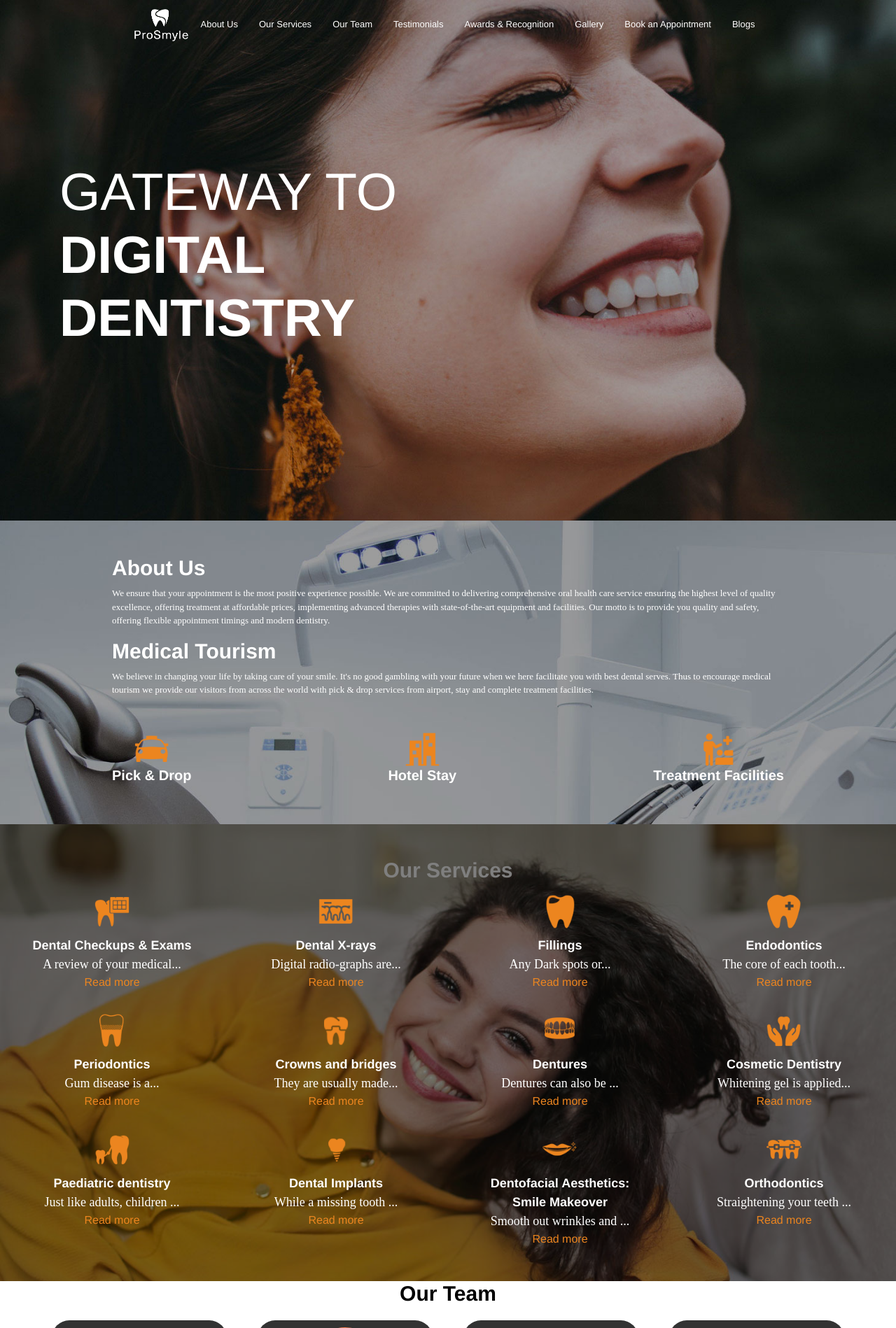
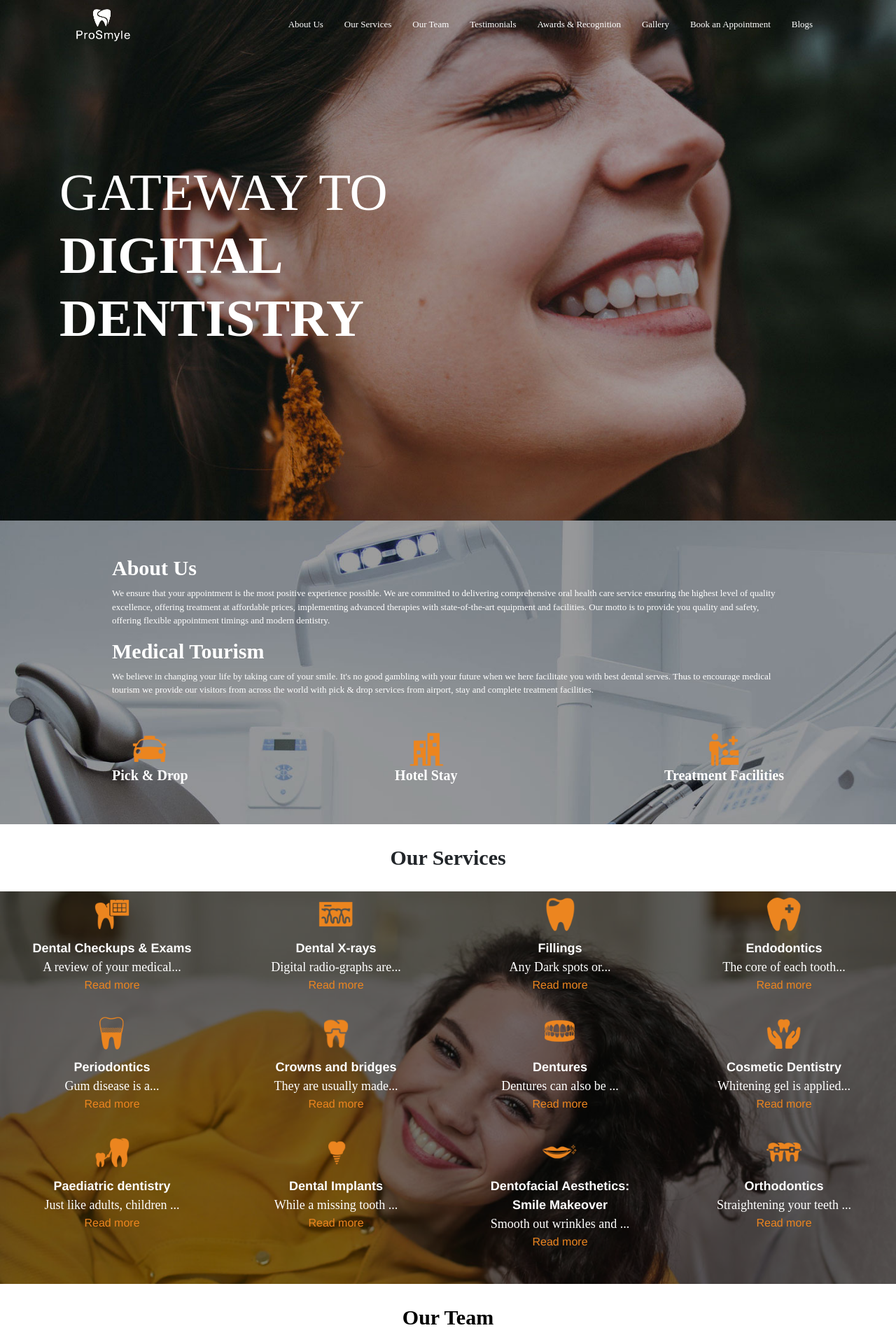
Before and after one commit to jha45507/prosmile, a PHP site: page / in a window 1280 px wide. Shown: the top 1898 px of the page at 70% size. Run offline with PHP 8.4, Linux system fonts and the light colour scheme; some libraries are stand-ins or nearby versions; some web fonts are replaced.

Commit message:
commit -code

```diff
--- a/css/index.css
+++ b/css/index.css
@@ -35,7 +43,7 @@ html {
     width: 100%;
     height: auto;
     display: flex;
-    justify-content: center;
+    justify-content: space-around;
     align-items: center;
     padding: 10px 0px;
     position: fixed;
@@ -65,6 +73,7 @@ html {
     color: white;
     font-size: small;
     margin: 0%;
+    font-family: GeosansLight;
 }
 
 .navbar_unorder_list li {
@@ -74,6 +83,7 @@ html {
 .navbar_unorder_list a {
     text-decoration: none;
     color: white;
+    font-family: GeosansLight;
 }
 
 .navbar_unorder_list a:hover {
@@ -118,12 +130,14 @@ html {
     font-weight: 100;
     font-size: 75px;
     width: 50%;
+    font-family: GeosansLight;
 }
 
 .banner_heading_span {
     color: white;
     font-weight: 600;
     font-size: 75px;
+    font-family: GeosansLight;
 }
 
 .testimonials {
@@ -473,6 +497,7 @@ p {
     font-size: 30px;
     color: black;
     font-weight: bold;
+    font-family: GeosansLight;
 }
 
 .treatment_team {
@@ -496,8 +521,15 @@ p {
     margin: 10px;
 }
 
+.services_heading{
+    text-align: center;
+    margin: 30px 0px;
+    font-size: 30px;
+    font-family: GeosansLight;
+}
+
 .our_team_card_div:hover {
-    box-shadow: 0px 15px 20px #646464;
+    box-shadow: 0px 10px 20px #646464;
 }
 
 .our_team_img_div {
@@ -634,10 +669,12 @@ p {
     color: white;
     text-align: left;
     font-size: 30px;
+    font-family: GeosansLight;
 }
 
 .about_div p {
     font-size: small;
+    font-family: GeosansLight;
 }
 
 .about_img_parent_div {
@@ -651,6 +688,7 @@ p {
 .about_img_parent_div h2 {
     color: white;
     font-size: 20px;
+    font-family: GeosansLight;
 }
 
 .img_and_content_facilities{
--- a/index.html
+++ b/index.html
@@ -114,9 +114,9 @@
                     </div>
                 </div>
             </div>
+            <h2 class="services_heading">Our Services</h2>
             <section id="services" class="services text-center overlay-white ">
                 <div class="back-img">
-                    <h2 class="title font-light white pt-5">Our Services</h2>
                     <div class="container-fluid">
                         <div class="row align-items-top  pt-md-2 pb-md-3">
                             <div class="col-12 col-sm-3">
@@ -962,17 +962,11 @@
                         <div class="footer_navigation">
                             <h3>Navigation</h3>
                             <ul class="">
-                                <!-- <li><a href="#home-page">Home</a></li> -->
                                 <li><a href="#about">About Us</a></li>
                                 <li><a href="#services">Our Services</a></li>
-                                <li><a href="#our_team">Our Team</a></li>
-                                <!-- <li><a href="#why">Why Us</a></li> -->
                                 <li><a href="#testimonials">Testimonials</a></li>
-                                <li><a href="#awards">Awards & Recognition</a></li>
-                                <li><a href="#gallery">Gallery</a></li>
                                 <li><a href="#contect-form">Book an Appointment</a></li>
                                 <li><a href="https://blog.drchawladentals.com/">Blogs</a></li>
-                                <!-- <li><a href="#footer">Footer</a></li> -->
                             </ul>
                         </div>
                         <div class="follow_us">
```
Also changed, not shown: other parts of css/index.css (+31 -4 lines).
